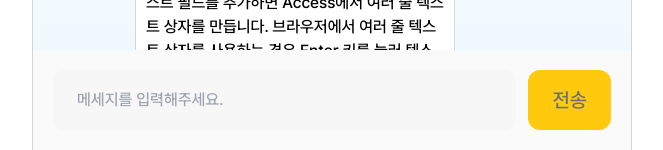
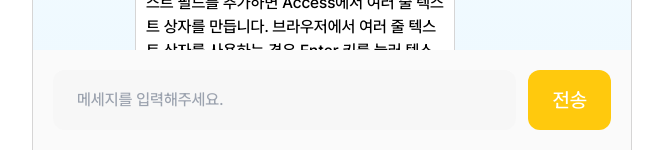
Before and after one commit to 809bakery/SCON-Frontend, a Next.js app: page /scontalk/1 in a window 1280 px wide. Shown: the part 650-800 px from the top of the page, without its empty margins (308-971 px from the left). Built offline with nearby package versions, Linux system fonts and the light colour scheme; no server answers.

Commit message:
design: 스콘톡 전송 버튼 텍스트 컬러 변경

```diff
--- a/src/app/scontalk/[id]/page.tsx
+++ b/src/app/scontalk/[id]/page.tsx
@@ -131,7 +131,7 @@ export default function SconTalkPage() {
           </div>
           <button
             type="submit"
-            className="bg-primary rounded-xl px-6 py-4 text-disabled text-xl font-medium leading-7 min-w-max"
+            className="bg-primary rounded-xl px-6 py-4 text-white text-xl font-medium leading-7 min-w-max"
           >
             전송
           </button>
```
